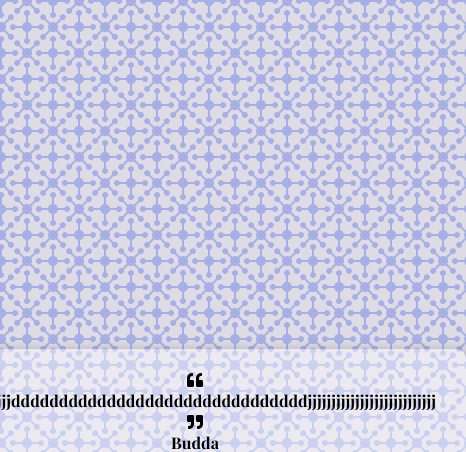
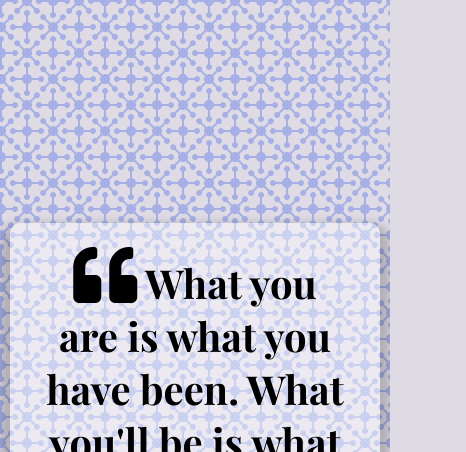
Before and after one commit to daniel-caceres/Quote-Generator, a plain HTML site: page index.html in a window 390 px wide. Shown: the top 452 px of the page, 466 px wide, since content can reach past the window. Drawn offline with nearby package versions, Linux system fonts and the light colour scheme.

Commit message:
Style quote and make it responsive

```diff
--- a/index.html
+++ b/index.html
@@ -14,8 +14,7 @@
         <!-- Quote -->
         <div class="quote-text">
             <i class="fas fa-quote-left"></i>
-            <span id="quote">kjjjjjjjjjjdddddddddddddddddddddddddddddddjjjjjjjjjjjjjjjjjjjjjjjjjjj</span>
-            <i class="fas fa-quote-right"></i>
+            <span id="quote">What you are is what you have been. What you'll be is what you do now.</span>
         </div>
         <!-- Author -->
         <div class="quote-author">
--- a/style.css
+++ b/style.css
@@ -14,15 +14,45 @@ body {
   font-weight: 700;
   text-align: center;
   display: flex;
+  align-items: center;
   justify-content: center;
-  align-items: center;
 }
 
 .quote-container {
   width: auto;
-  max-width: 1000px;
+  max-width: 900px;
   padding: 20px 30px;
   border-radius: 10px;
   background-color: rgba(255, 255, 255, 0.4);
   box-shadow: 0 10px 10px 10px rgba(0, 0, 0, 0.2);
 }
+
+.quote-text {
+  font-size: 2.75rem; /* Helps wth the responsive */
+}
+
+.long-quote {
+  font-size: 2rem;
+}
+
+.fa-quote-left {
+  font-size: 4rem;
+}
+
+.quote-author {
+  margin-top: 15px;
+  font-size: 2rem;
+  font-weight: 400;
+  font-style: italic;
+}
+
+/* Media Queries */
+@media screen and (max-width: 1000px) {
+  .quote-container {
+    margin: auto 10px;
+  }
+
+  .quote-text {
+    font-size: 2.5rem;
+  }
+}
```
